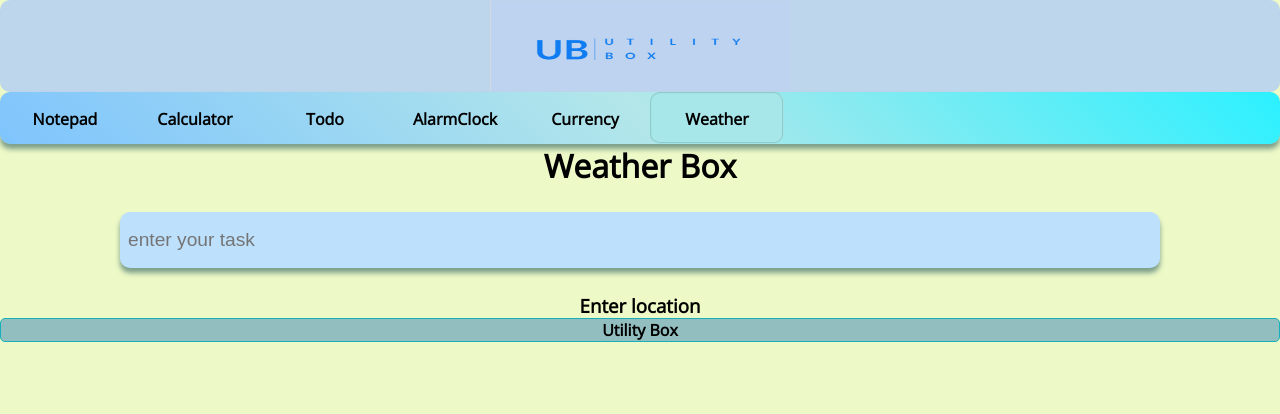
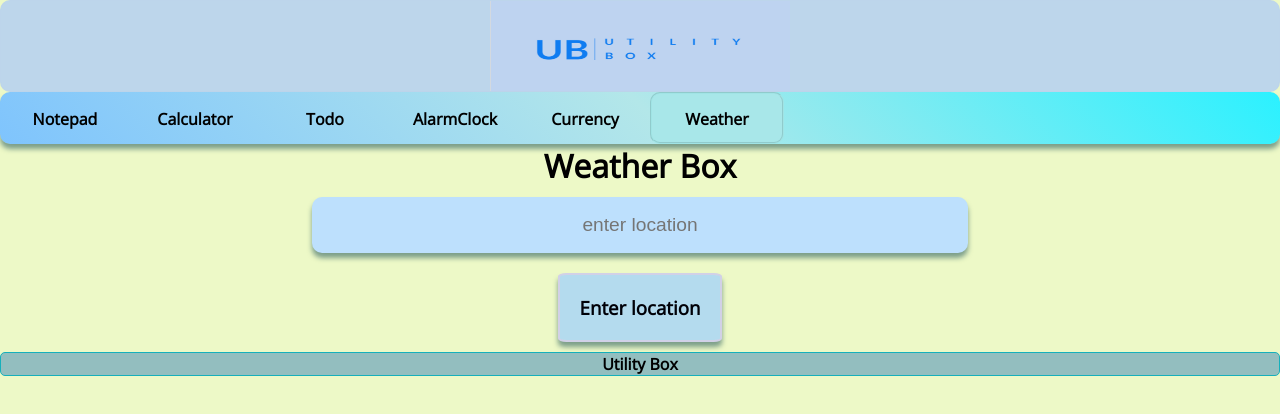
Before and after one commit to tarunkumarkushwaha/reactor-using-vite, a React (Vite) app: page /weather in a window 1280 px wide. Shown: the top 414 px of the page. Built offline with nearby package versions, Linux system fonts and the light colour scheme; no server answers.

Commit message:
current data and design updated

```diff
--- a/src/App.css
+++ b/src/App.css
@@ -370,6 +370,28 @@ textarea {
   border-radius: 10px;
 }
 
+/* weather/ */
+
+.weathersearch{
+  text-align: center;
+  margin: 10px;
+  padding: 6px;
+  height: 40px;
+  width: 50vw;
+  background-color: #bde0fd;
+  font-size: larger;
+  line-height: 50px;
+}
+
+.WeatherContainer{
+  margin: 10px;
+  padding: 20px;
+  border: 2px solid rgb(209, 209, 231);
+  border-radius: 5%;
+  background-color: #b4dbee;
+  color: #000108;
+}
+
 @media only screen and (max-width: 600px) {
 
   .modal {
--- a/src/Components/AlarmClock.jsx
+++ b/src/Components/AlarmClock.jsx
@@ -93,7 +93,7 @@ const AlarmClock = () => {
     }
 
     const wallpaperChange = () => {
-        currentsong.current.play()
+        window.location.reload()
     }
 
     return (
@@ -147,11 +147,6 @@ const AlarmClock = () => {
                             <button className="buttonalarm" type="button" onClick={wallpaperChange}>Change
                                 wallpaper</button>
                         </div>
-
-                            <button className="buttonalarm" type="button" id='setButton' onClick={alarmON ? alarmClear : alarmSet}>{alarmON ? "STOP ALARM" : " Set Alarm"}</button>
-
-                            <button className="buttonalarm" type="button" onClick={wallpaperChange}>Change
-                                wallpaper</button>
                         </div>
                     </div>
                     {/* modal ends  */}
--- a/src/Components/WeatherWidget.jsx
+++ b/src/Components/WeatherWidget.jsx
@@ -3,9 +3,9 @@ import Navbar from './navbar';
 
 const WeatherWidget = () => {
   const [input, setInput] = useState('');
+  const [ERRor, setERRor] = useState(false);
   const [weatherData, setweatherData] = useState();
-  const [lat, setLat] = useState([]);
-  const [long, setLong] = useState([]);
+  const [location, setLocation] = useState("26.9736955,84.8463571");
   const API_KEY = `${import.meta.env.VITE_API_KEY}`
 
   const displaychange = (e) => {
@@ -15,17 +15,21 @@ const WeatherWidget = () => {
   const loadWeatherData = async () => {
     try {
       await fetch(`http://api.weatherapi.com/v1/current.json?key=${API_KEY}&q=${input}`)
-        .then((res) => {
-          return res.json();
+        .then(response => {
+          if (response.ok) {
+            setERRor(false);
+            return response.json();
+          } else {
+            setERRor(true);
+          }
         })
         .then((data) => {
-          // console.log(data);
-          setweatherData(data);
-        })
-    } catch (error) {
-      console.log(error)
+          // setweatherData(data);
+          console.log(data)
+        }).catch(error => console.log(error));
     }
-  };
+    catch (error) { console.log(error) }
+  }
 
   const onEnterPress = (e) => {
     if (e.keyCode == 13 && e.shiftKey == false) {
@@ -34,27 +38,35 @@ const WeatherWidget = () => {
     }
   }
 
+  const fetchData = async () => {
+    await fetch(`http://api.weatherapi.com/v1/current.json?key=${API_KEY}&q=${location}`)
+    .then(res => res.json())
+    .then(data => {
+      setweatherData(data)
+      // console.log(data);
+    });
+  }
+
   useEffect(() => {
-    navigator.geolocation.getCurrentPosition(function (position) {
-      setLat(position.coords.latitude);
-      setLong(position.coords.longitude);
-    })
-    }, [long, lat]);
+    navigator.geolocation.getCurrentPosition(function(position) {
+      setLocation(position.coords.latitude.toString() +","+ position.coords.longitude.toString(),fetchData());
+    });
+  }, [location]);
 
   return (
     <>
       <Navbar />
       <div className="flex-column-center">
-      <h1>Weather Box</h1>
+        <h1>Weather Box</h1>
         <input
           type="text"
           value={input}
           onChange={displaychange}
           onKeyDown={onEnterPress}
-          placeholder="enter your task"
-          className="border-transparent shadow input-todo"
+          placeholder="enter location"
+          className="border-transparent shadow weathersearch"
         ></input>
-        <div className="weatherdatabox flex-column-center">
+        <div className="WeatherContainer border-transparent shadow flex-column-center">
 
           {weatherData ? weatherData.error ? <>
             <div className='failed'>failed to load</div>
@@ -62,13 +74,15 @@ const WeatherWidget = () => {
           :
            <>
             <img src={weatherData.current.condition.icon} alt="" />
-            <h1>{weatherData.location.name}</h1>
+            <h4>{weatherData && weatherData.current.condition.text}</h4>
+            <h1>{weatherData.location.name}, {weatherData.location.region}</h1>
             <h2>Temperature - {weatherData && weatherData.current.temp_c}^C</h2>
-            <h2>Feelslike - {weatherData && weatherData.current.feelslike_c}^C</h2>
-            <h2>Humidity - {weatherData && weatherData.current.humidity}%</h2>
-            <h2>Pressure - {weatherData && weatherData.current.pressure_mb}mb</h2>
-            <h2>Wind direction - {weatherData && weatherData.current.wind_dir}</h2>
-            <h2>Speed - {weatherData && weatherData.current.wind_kph}kmph</h2>
+            <h4>Feelslike - {weatherData && weatherData.current.feelslike_c}^C</h4>
+            <h4>Humidity - {weatherData && weatherData.current.humidity}%</h4>
+            <h4>Pressure - {weatherData && weatherData.current.pressure_mb}mb</h4>
+            <h4>Wind direction - {weatherData && weatherData.current.wind_dir}</h4>
+            <h4>Speed - {weatherData && weatherData.current.wind_kph}kmph</h4>
+            <h4>last updated - {weatherData && weatherData.current.last_updated}</h4>
           </>
           : <h3>Enter location </h3>
         }
```
